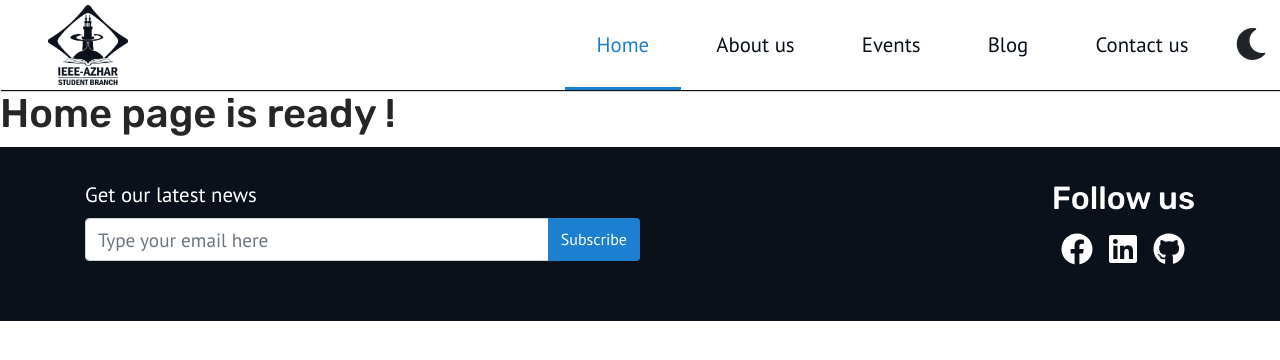
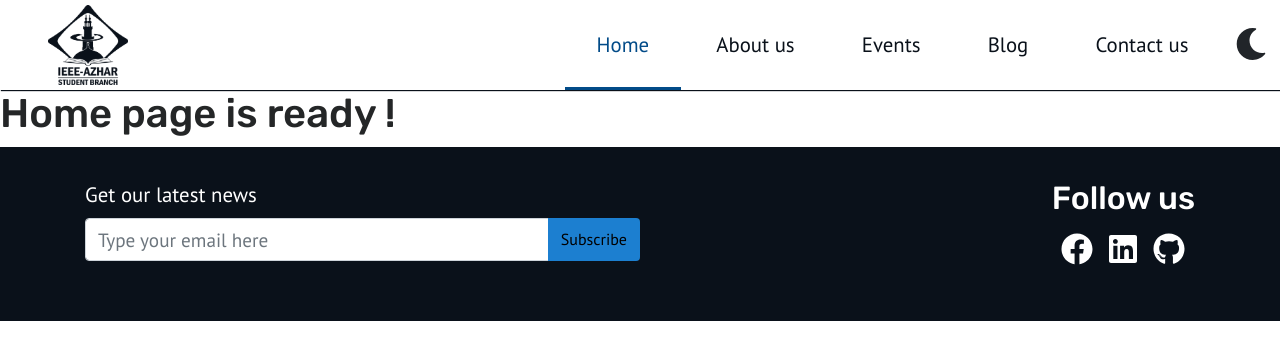
Before and after one commit to IEEE-AlAzhar/Official-Website, a React (Create React App) app: page / in a window 1280 px wide. Shown: the top 360 px of the page. Built offline with nearby package versions, Linux system fonts and the light colour scheme.

Commit message:
improve btn design

```diff
--- a/src/shared/newsletterForm/style.module.css
+++ b/src/shared/newsletterForm/style.module.css
@@ -10,7 +10,7 @@ footer .subscribe-form_input {
 
 footer .subscribe-form_btn {
   background-color: #1c7fd0;
-  color: #fff;
+  color: #000;
 }
 
 footer .subscribe-form_btn:hover,
--- a/src/styles.css
+++ b/src/styles.css
@@ -29,7 +29,7 @@
   --layout-secondary: #0a111a;
   --text-primary: #242627;
   --text-secondary: #0a111a;
-  --btn-hover: #1c7fd0;
+  --btn-hover: #024b88;
 }
 
 .dark-theme {
```
Also changed, not shown: 1 other file (tests, documents, lock files or other folders).
